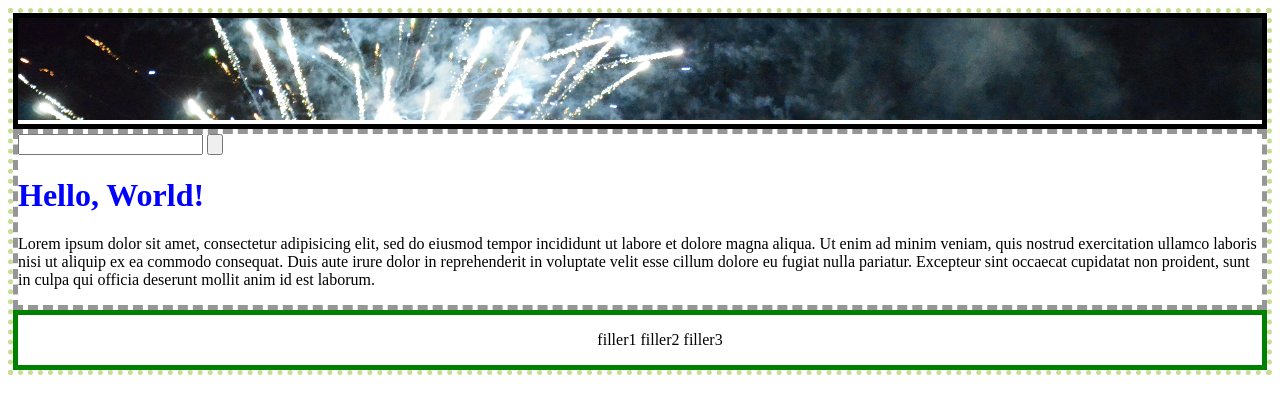
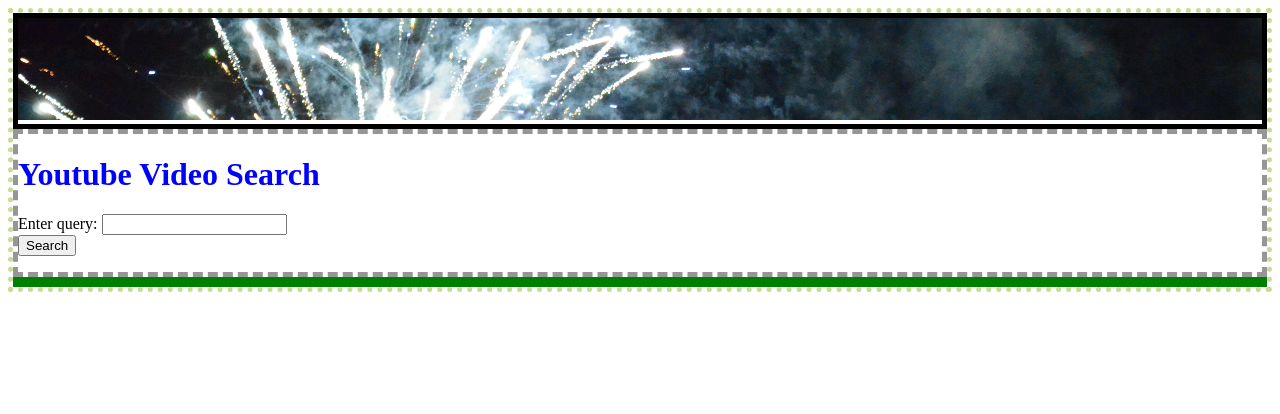
Before and after one commit to AVmachine/collabv2, a plain HTML site: page index.html in a window 1280 px wide. Drawn offline with nearby package versions, Linux system fonts and the light colour scheme.

Commit message:
minor changes, added value to button, some heading and texts

```diff
--- a/index.html
+++ b/index.html
@@ -11,22 +11,16 @@
 		<img src="images/logoforwebsite2.jpg" id="logo">
 		</nav>
 	<main>
-		<input type="text" id="search_bar">
-		<input type="button" id="search_button">
-		<h1>Hello, World!</h1>
-		<p>Lorem ipsum dolor sit amet, consectetur adipisicing elit, sed do eiusmod
-		tempor incididunt ut labore et dolore magna aliqua. Ut enim ad minim veniam,
-		quis nostrud exercitation ullamco laboris nisi ut aliquip ex ea commodo
-		consequat. Duis aute irure dolor in reprehenderit in voluptate velit esse
-		cillum dolore eu fugiat nulla pariatur. Excepteur sint occaecat cupidatat non
-		proident, sunt in culpa qui officia deserunt mollit anim id est laborum.</p>
+		<h1>Youtube Video Search</h1>
+		<form>
+		<p>Enter query:
+		<input type="text" id="search_bar"></br>
+		<input type="button" id="search_button" value="Search">
+		</p>
+		</form>
 	</main>
 	<footer>
-		<ul>
-			<li>filler1</li>
-			<li>filler2</li>
-			<li>filler3</li>
-		</ul>
+
 	</footer>
 	<script src="https://ajax.googleapis.com/ajax/libs/jquery/3.2.1/jquery.min.js"></script>
 	<script type="text/javascript" src="main.js"></script>
```
